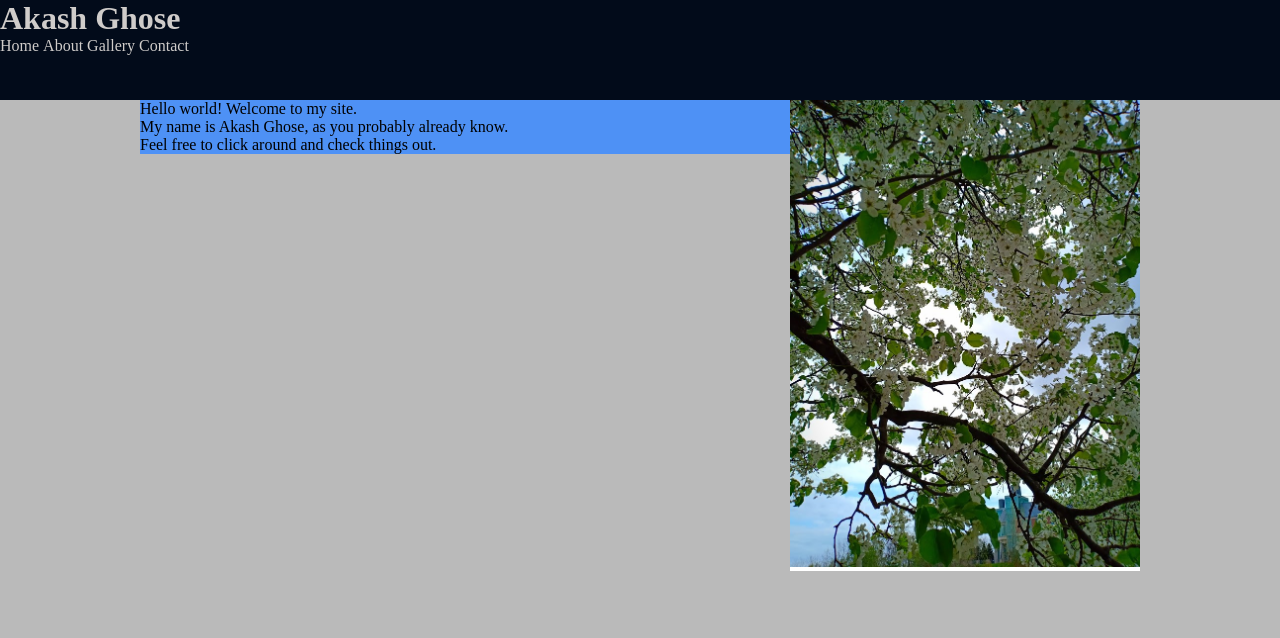
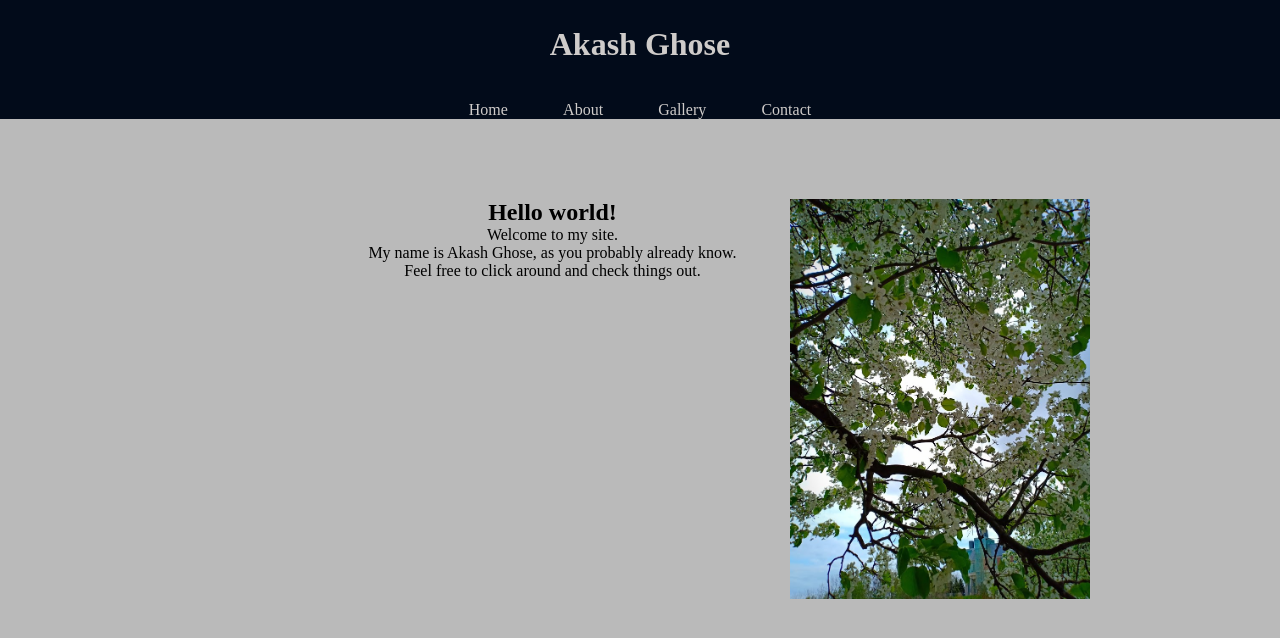
Before and after one commit to aghose/art320, a PHP site: page / in a window 1280 px wide. Shown: the top 638 px of the page. Run offline with PHP 8.4, Linux system fonts and the light colour scheme.

Commit message:
Made project01 page look cleaner and more like it is supposed to

```diff
--- a/ghose-project01/index.html
+++ b/ghose-project01/index.html
@@ -24,17 +24,24 @@
 
     <main>
 
+      <div id="main_container" class="">
         <div id="img_container" class="">
           <img src="images\flowers.jpg" alt="Picture of flowers on a tree">
         </div>
 
-      <div id="intro" class="">
+        <div id="intro_container" class="">
 
-        <p>Hello world! Welcome to my site. <br>
-        My name is Akash Ghose, as you probably already know. <br>
+          <h2> Hello world! </h2>
+
+          <p id="welcome"> Welcome to my site. </p>
+          <p> My name is Akash Ghose, as you probably already know. <br>
             Feel free to click around and check things out.</p>
 
           </div>
+
+        </div>
+        <!-- end of main_container -->
+
 
 
       </main>
--- a/ghose-project01/style.css
+++ b/ghose-project01/style.css
@@ -6,8 +6,8 @@ html {
 }
 
 *{
-  margin: 0;
-  padding: 0;
+  margin: 0px;
+  padding: 0px;
 }
 
 :root{
@@ -15,6 +15,7 @@ html {
   --bluish-black: #020b1a;
   --body-color: #bababa;
   --header-color: #cfccca;
+  --neon-green: #29ff62;
 }
 
 body{
@@ -34,42 +35,59 @@ body{
 header{
   background-color: var(--bluish-black);
   width: 100%;
-  height: 100px;
+  height: auto;
   color: var(--header-color);
 }
 
+h1{
+  padding-top: 2%;
+  text-align: center;
+}
+
 nav{
-
+  margin-top:3%;
+  text-align: center;
 }
 
 nav li{
   display: inline-flex;
+  margin-left: 2%;
+  margin-right: 2%;
 }
 
 
 main{
 
   width: 100%;
+  height: auto;
   max-width: 1000px;
   margin: auto;
+  /* background-color: var(--neon-green); */
+  /* display: inline; */
   /* float:left; */
 
+}
+
+#main_container{
+  margin-top: 8%;
 }
 
 #img_container{
   float:right;
   width: 35%;
-  background-color: #FFFFFF;
+  /* background-color: #FFFFFF; */
+  padding-right: 5%;
 }
 
-#intro{
+#intro_container{
   width: 65%;
-  background-color: var(--blue);
+  /* background-color: var(--blue); */
+  margin:auto;
   /* float: left; */
-  text-align: left;
+  text-align: center;
 }
 
 img{
-  width: 100%;
-  height: auto;
+  max-width: 100%;
+  max-height: 100%;
 }
```
Lines whose indentation alone changed are shown as unchanged.
